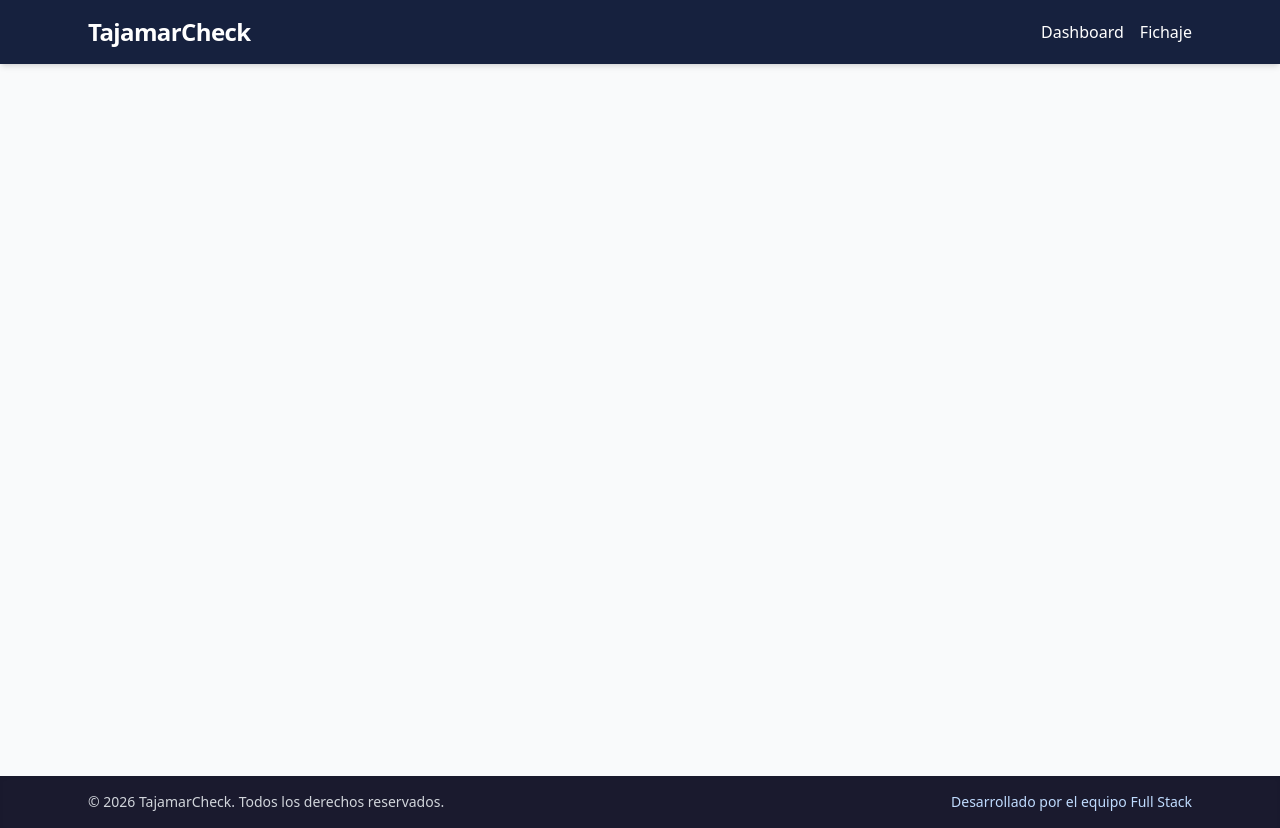
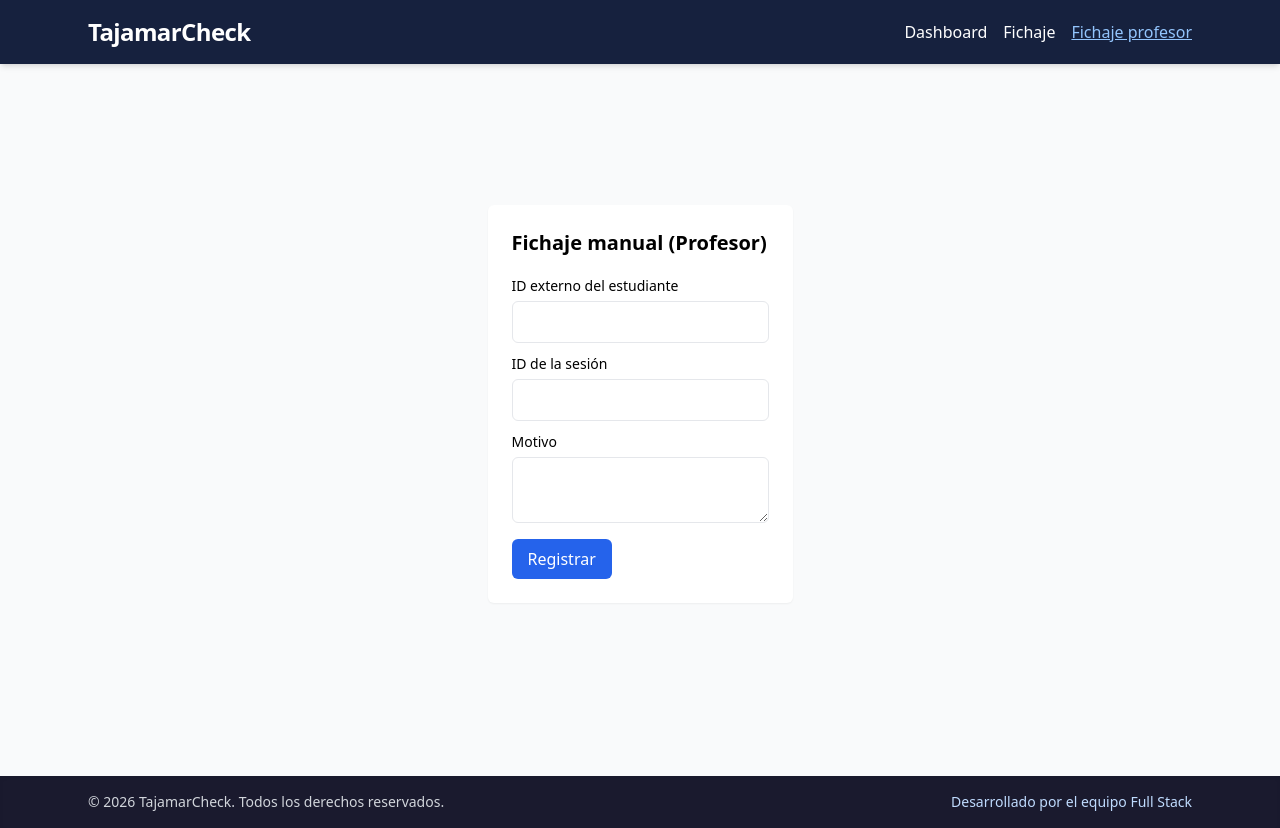
Before and after one commit to raulgar19/TajamarCheck, an Angular app in the folder tajamarcheck/: page /attendance/teacher in a window 1280 px wide. Before the commit this address led to /. Built offline with nearby package versions, Linux system fonts and the light colour scheme.

Commit message:
feat(phase-4): add manual attendance controller and teacher UI; mark tasks T023-T025 done

```diff
--- a/tajamarcheck/src/app/app.html
+++ b/tajamarcheck/src/app/app.html
@@ -6,6 +6,7 @@
       <nav class="flex gap-4">
         <a routerLink="/home" routerLinkActive="text-blue-300 underline" class="hover:text-blue-200 transition">Dashboard</a>
         <a routerLink="/fichaje" routerLinkActive="text-blue-300 underline" class="hover:text-blue-200 transition">Fichaje</a>
+        <a routerLink="/attendance/teacher" routerLinkActive="text-blue-300 underline" class="hover:text-blue-200 transition">Fichaje profesor</a>
         <!-- Puedes añadir más enlaces aquí -->
       </nav>
     </div>
--- a/tajamarcheck/src/app/app.routes.ts
+++ b/tajamarcheck/src/app/app.routes.ts
@@ -3,6 +3,7 @@ import { Routes } from '@angular/router';
 export const routes: Routes = [
 	{ path: 'login', loadComponent: () => import('./auth/login.component').then(m => m.LoginComponent) },
 	{ path: 'attendance/student', loadComponent: () => import('./attendance/student-attendance/student-attendance.component').then(m => m.StudentAttendanceComponent) },
+	{ path: 'attendance/teacher', loadComponent: () => import('./attendance/teacher-attendance/teacher-attendance.component').then(m => m.TeacherAttendanceComponent) },
 	{ path: 'home', loadComponent: () => import('./home.component').then(m => m.HomeComponent) },
 	{ path: 'fichaje', loadComponent: () => import('./attendance/attendance-check.component').then(m => m.AttendanceCheckComponent) },
 	{ path: 'porcentaje', loadComponent: () => import('./attendance/attendance-percentage.component').then(m => m.AttendancePercentageComponent) },
--- /dev/null
+++ b/tajamarcheck/src/app/attendance/teacher-attendance/teacher-attendance.component.css
@@ -0,0 +1,20 @@
+.max-w-md { max-width: 28rem; }
+.mt-1 { margin-top: 0.25rem; }
+.mb-1 { margin-bottom: 0.25rem; }
+.mb-2 { margin-bottom: 0.5rem; }
+.mb-4 { margin-bottom: 1rem; }
+.rounded { border-radius: 0.375rem; }
+.border { border: 1px solid #e5e7eb; }
+.px-3 { padding-left: 0.75rem; padding-right: 0.75rem; }
+.py-2 { padding-top: 0.5rem; padding-bottom: 0.5rem; }
+.text-sm { font-size: 0.875rem; }
+.text-red-600 { color: #dc2626; }
+.bg-white { background-color: #ffffff; }
+.shadow { box-shadow: 0 1px 2px rgba(0,0,0,0.05); }
+.bg-blue-600 { background-color: #2563eb; }
+.text-white { color: #ffffff; }
+.px-4 { padding-left: 1rem; padding-right: 1rem; }
+.py-2 { padding-top: 0.5rem; padding-bottom: 0.5rem; }
+.flex { display: flex; }
+.items-center { align-items: center; }
+.gap-3 { gap: 0.75rem; }
--- /dev/null
+++ b/tajamarcheck/src/app/attendance/teacher-attendance/teacher-attendance.component.html
@@ -0,0 +1,25 @@
+<div class="max-w-md w-full bg-white p-6 rounded shadow">
+  <h2 class="text-xl font-semibold mb-4">Fichaje manual (Profesor)</h2>
+
+  <label class="block mb-2">
+    <span class="text-sm">ID externo del estudiante</span>
+    <input [(ngModel)]="externalStudentId" class="mt-1 block w-full rounded border px-3 py-2" />
+  </label>
+
+  <label class="block mb-2">
+    <span class="text-sm">ID de la sesión</span>
+    <input [(ngModel)]="sessionId" class="mt-1 block w-full rounded border px-3 py-2" />
+  </label>
+
+  <label class="block mb-4">
+    <span class="text-sm">Motivo</span>
+    <textarea [(ngModel)]="reason" class="mt-1 block w-full rounded border px-3 py-2"></textarea>
+  </label>
+
+  <div class="flex items-center gap-3">
+    <button (click)="submitManual()" class="bg-blue-600 text-white px-4 py-2 rounded" [disabled]="loading">Registrar</button>
+    <span *ngIf="loading">Procesando...</span>
+  </div>
+
+  <p class="mt-4 text-sm text-red-600" *ngIf="message">{{ message }}</p>
+</div>
--- /dev/null
+++ b/tajamarcheck/src/app/attendance/teacher-attendance/teacher-attendance.component.ts
@@ -0,0 +1,46 @@
+import { Component } from '@angular/core';
+import { HttpClient } from '@angular/common/http';
+import { CommonModule } from '@angular/common';
+import { FormsModule } from '@angular/forms';
+
+@Component({
+  selector: 'teacher-attendance',
+  standalone: true,
+  imports: [CommonModule, FormsModule],
+  templateUrl: './teacher-attendance.component.html',
+  styleUrls: ['./teacher-attendance.component.css']
+})
+export class TeacherAttendanceComponent {
+  externalStudentId = '';
+  sessionId = '';
+  reason = '';
+  loading = false;
+  message = '';
+
+  constructor(private http: HttpClient) {}
+
+  async submitManual() {
+    this.message = '';
+    if (!this.externalStudentId || !this.sessionId || !this.reason) {
+      this.message = 'Por favor, completa todos los campos.';
+      return;
+    }
+    this.loading = true;
+    try {
+      const body = {
+        externalStudentId: this.externalStudentId,
+        sessionId: this.sessionId,
+        reason: this.reason
+      };
+      const res: any = await this.http.post('/api/admin/attendance-manual', body).toPromise();
+      this.message = res?.message ?? 'Fichaje manual registrado.';
+      this.externalStudentId = '';
+      this.sessionId = '';
+      this.reason = '';
+    } catch (err: any) {
+      this.message = err?.error?.message ?? 'Error al registrar fichaje manual.';
+    } finally {
+      this.loading = false;
+    }
+  }
+}
```
Also changed, not shown: 2 other files (tests, documents, lock files or other folders).
